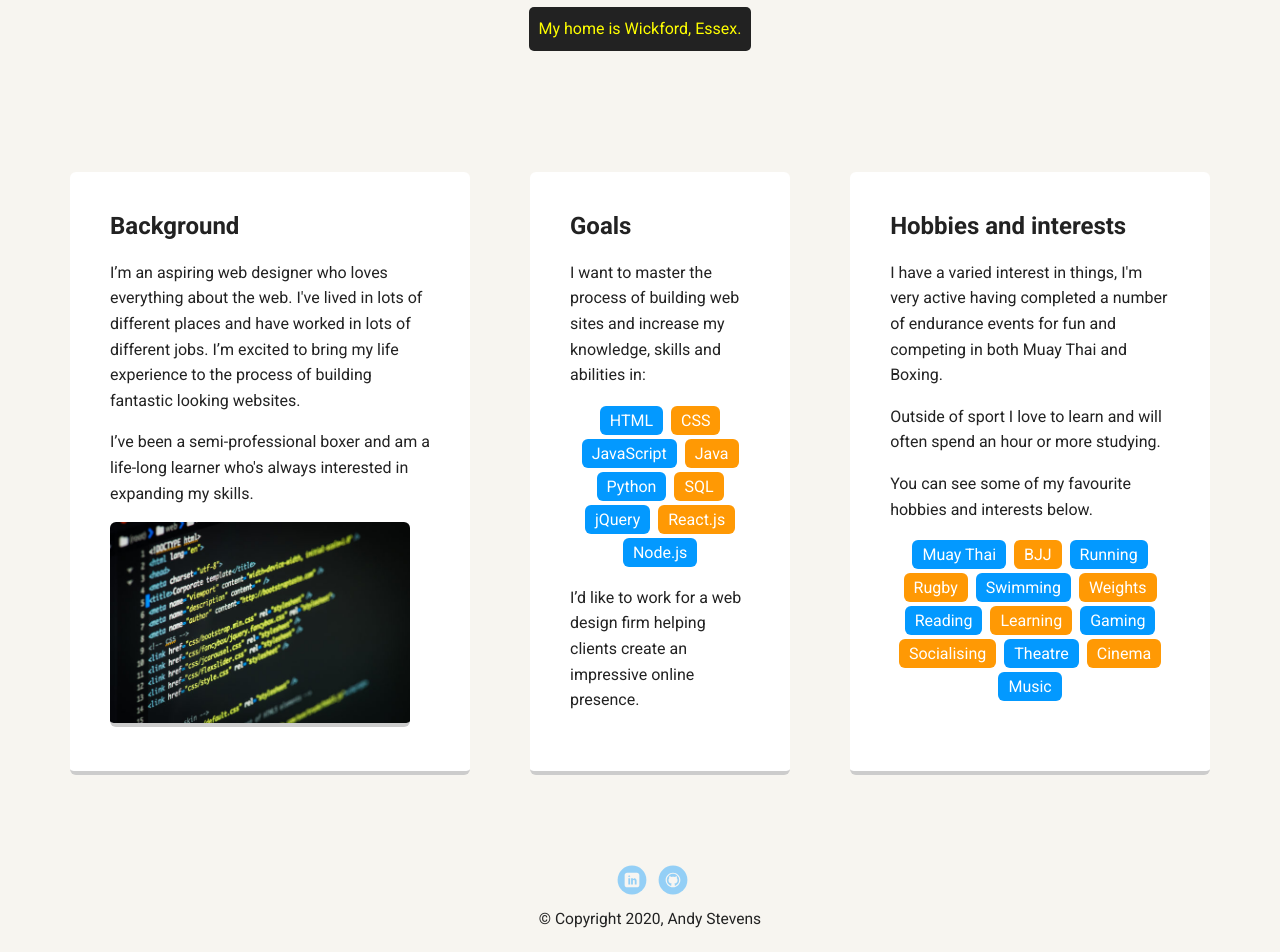
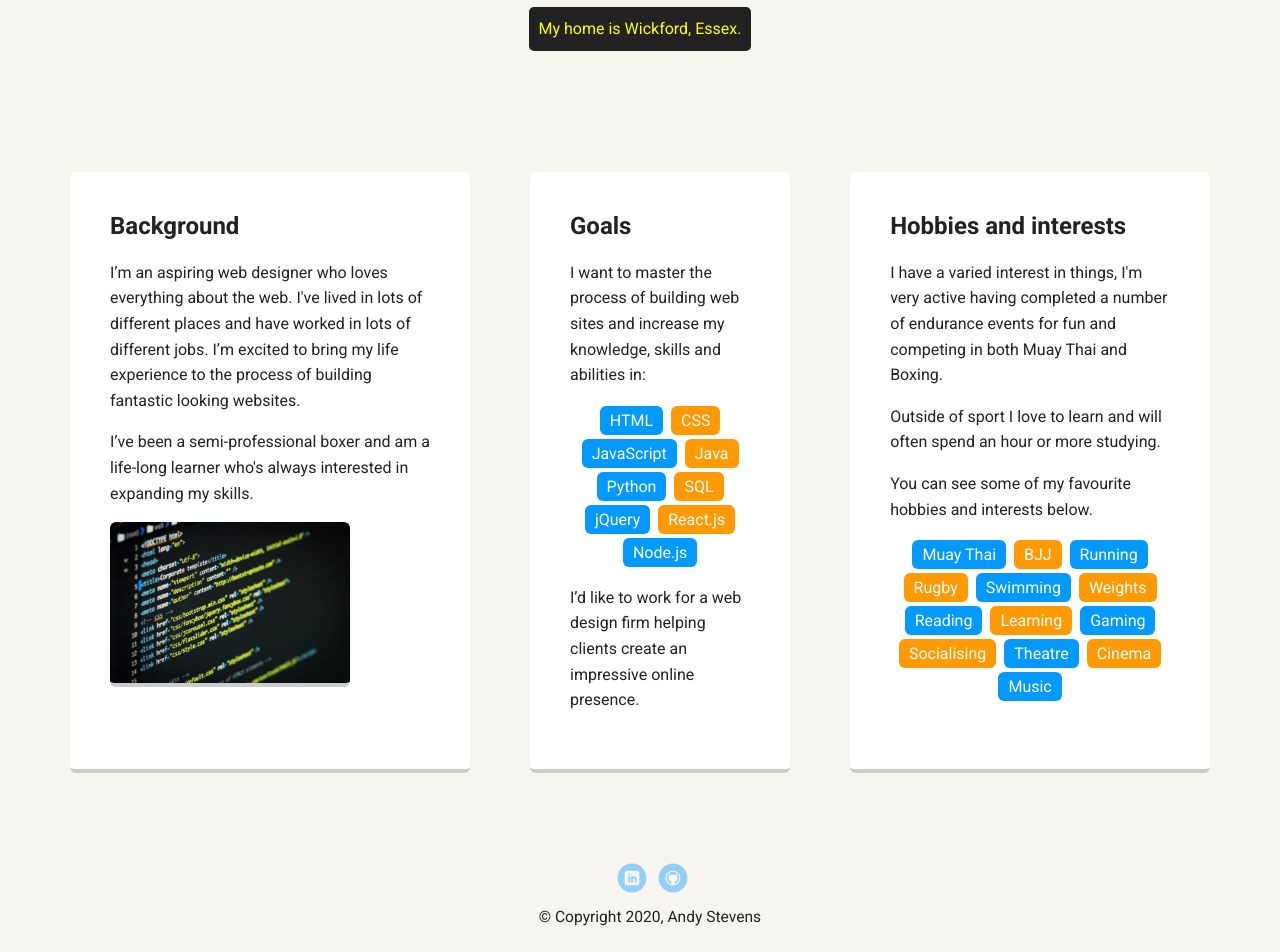
Before and after one commit to apstevens/portfolio, a plain HTML site: page index.html in a window 1280 px wide. Shown: the part 348-1300 px from the top of the page. Drawn offline with Linux system fonts and the light colour scheme; a web font is replaced by a local one.

Commit message:
Updated width of image in background div

```diff
--- a/styles.css
+++ b/styles.css
@@ -103,7 +103,7 @@ header .profile-image:hover {
 }
 
 .background-image {
-  width: 300px;
+  width: 240px;
   border-radius: 6px;
   border-bottom: 4px solid #ccc;
   transition: all .5s;
```
